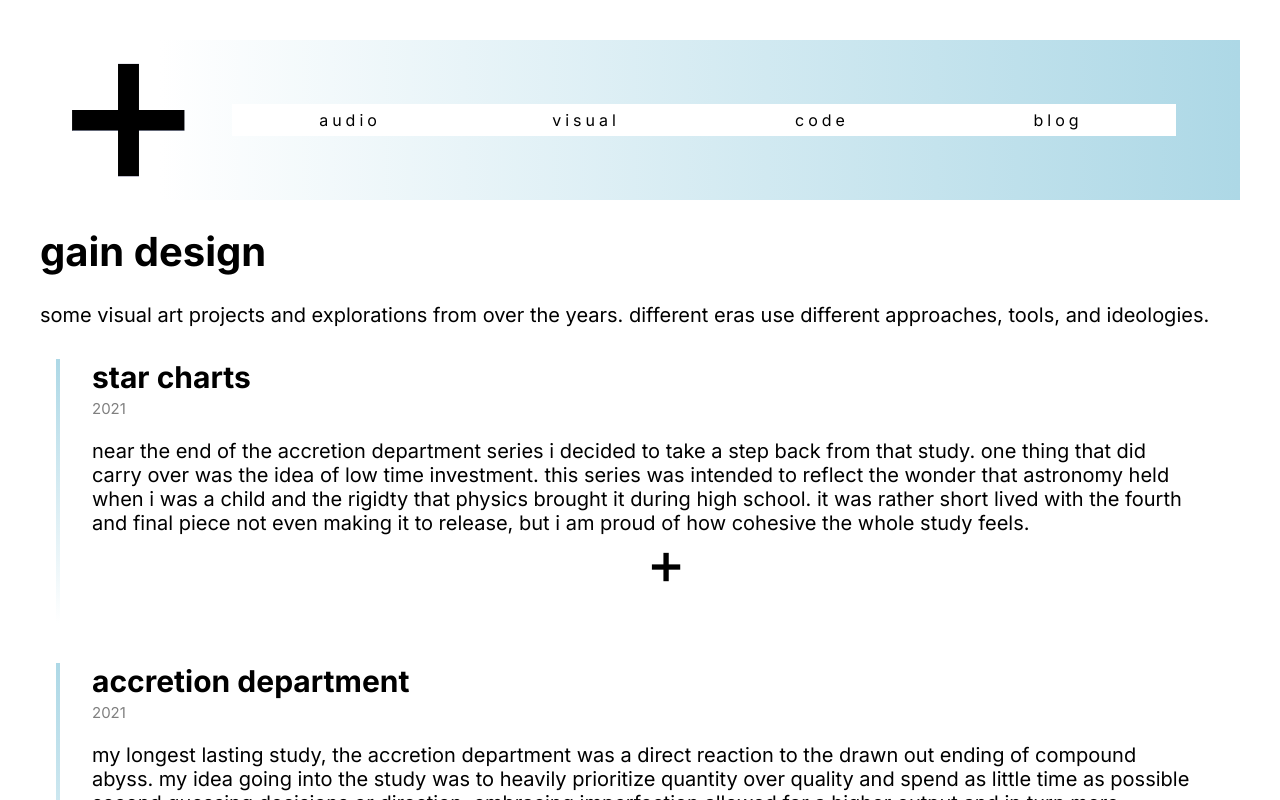
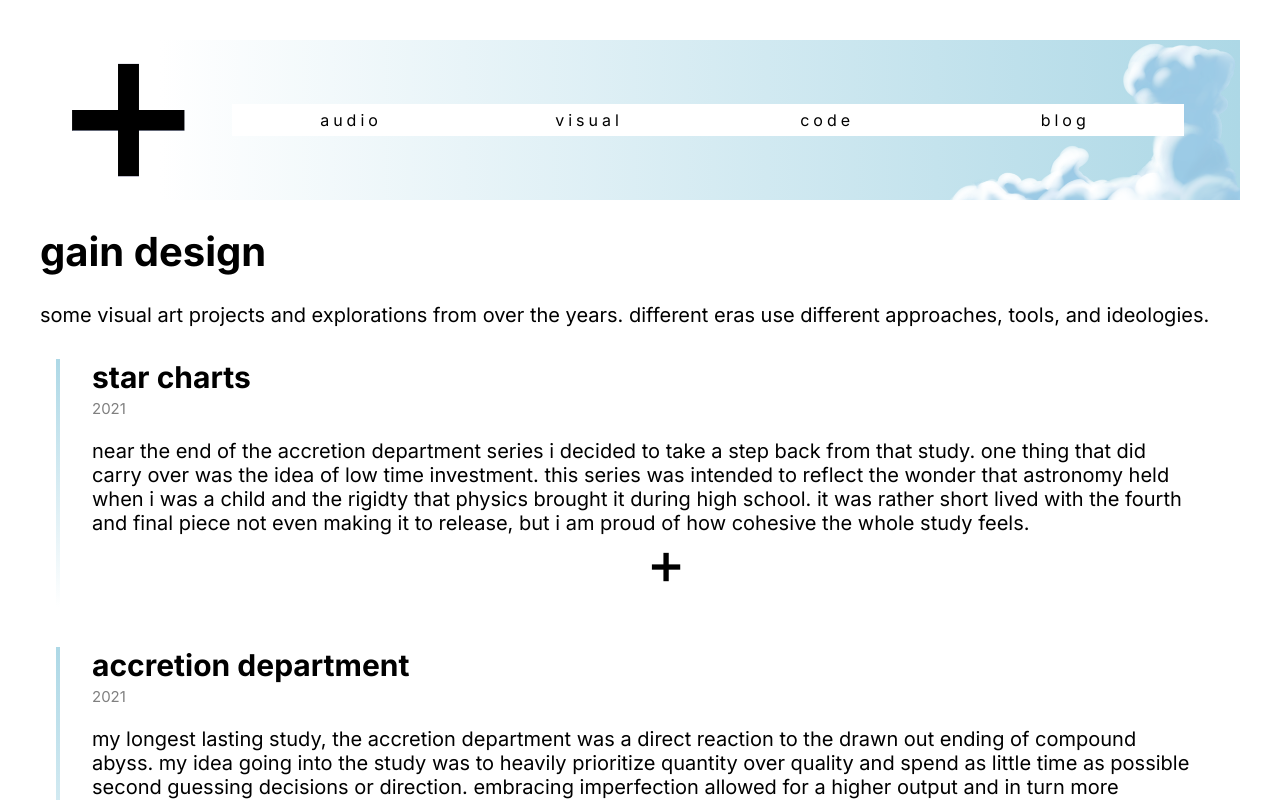
Before and after one commit to hharris56/gain.online, a Next.js app: page /visual in a window 1280 px wide. Shown: the top 800 px of the page. Built offline with nearby package versions, Linux system fonts and the light colour scheme.

Commit message:
overlay image in background of header

```diff
--- a/src/app/globals.css
+++ b/src/app/globals.css
@@ -1,5 +1,6 @@
 :root{
   --transition-time: 0.5s;
+  --accent-color: lightblue; /*#55a7ff*/
 }
 
 .line-decoration{
--- a/src/app/visual/page.tsx
+++ b/src/app/visual/page.tsx
@@ -60,7 +60,6 @@ function TimelineItem(props: TimelineProps){
                 <div className="expand-button" onClick={() => setExpanded(!expanded)}>
                     <img src="/logos/logo black.png" style={{maxHeight: "100%"}} className={(expanded ? "open" : "closed")}/>
                 </div>
-                <div className="post-divider"/>
             </div>
         </div>
     )
--- a/src/components/header/header.css
+++ b/src/components/header/header.css
@@ -7,10 +7,14 @@
     width: 100%;
     margin-bottom: 1em;
 
-    background-image: linear-gradient(90deg, white 10%, lightblue);
-    z-index: 2;
+    background-image: linear-gradient(90deg, white 10%, var(--accent-color));
 }
 
 .logo-buffer{
     width: 8em;
 }
+
+.background-image{
+    max-height: 10em;
+    margin-left: -19em;
+}
--- a/src/components/header/header.tsx
+++ b/src/components/header/header.tsx
@@ -1,17 +1,14 @@
 import "./header.css"
 import Navbar from "../navbar/navbar"
-import Link from "next/link"
 import Logo from "../logo/logo"
 
 export default function Header(props: any){
     return (
         <div className="header-container">
-          {/* <Link className="logo-container" href="/landing">
-            <img className="logo" src="/logo black.png" />
-          </Link> */}
           <Logo />
           <div className="logo-buffer" />
           <Navbar />
+          <img src="/assets/cloud cropped.png" className="background-image"/>
         </div>
     )
 }
--- a/src/components/navbar/navbar.css
+++ b/src/components/navbar/navbar.css
@@ -35,6 +35,8 @@
     color: black;
     letter-spacing: 0.25rem;
     text-decoration: none;
+
+    z-index: 1;
 
     /* filter: blur(1rem) */
 }
```
Also changed, not shown: public/assets/cloud cropped.png (added), public/assets/cloud.png (added).
